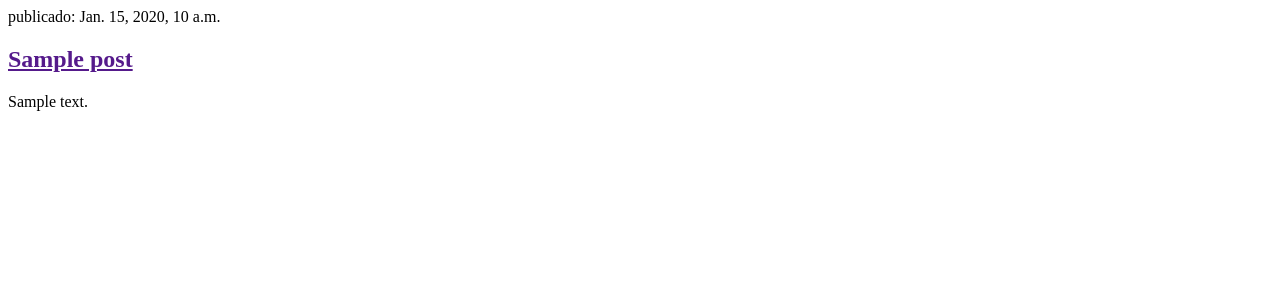
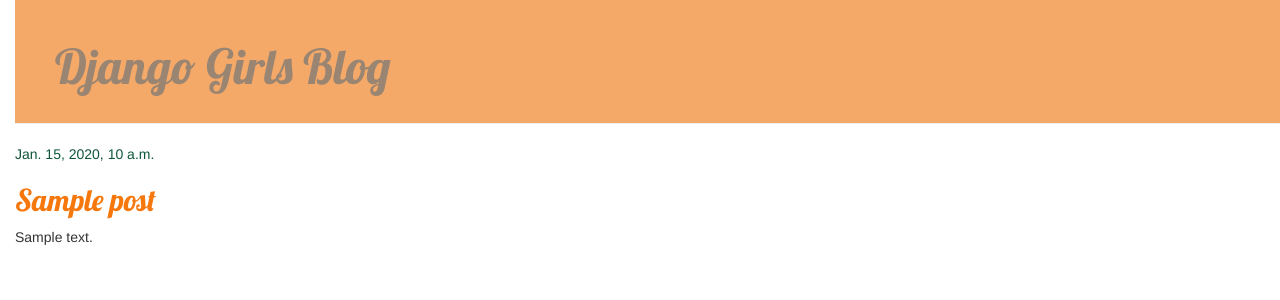
Before and after one commit to liiruhc/my-first-blog, a Django app: page / in a window 1280 px wide. Shown: the top 300 px of the page. Run offline with Django 3.2, Linux system fonts and the light colour scheme; tables that the repository leaves empty hold one stand-in row (values such as "Sample post"); some libraries are stand-ins or nearby versions.

Commit message:
Agregadas vistas y plantilla para el detalle del post del blog así como también CSS para el sitio.

```diff
--- /dev/null
+++ b/blog/static/css/blog.css
@@ -0,0 +1,53 @@
+h1 a, h2 a {
+    color: #C25100;
+    font-family: 'Lobster';
+}
+body {
+    padding-left: 15px;
+}
+.page-header {
+    background-color: #F4A968;
+    margin-top: 0;
+    padding: 20px 20px 20px 40px;
+}
+
+.page-header h1, .page-header h1 a, .page-header h1 a:visited, .page-header h1 a:active {
+    color: #9A8573;
+    font-size: 36pt;
+    text-decoration: none;
+}
+
+.content {
+    margin-left: 40px;
+}
+
+h1, h2, h3, h4 {
+    font-family: 'Lobster', cursive;
+}
+
+.date {
+    color:#0E573A;
+}
+
+.save {
+    float: right;
+}
+
+.post-form textarea, .post-form input {
+    width: 100%;
+}
+
+.top-menu, .top-menu:hover, .top-menu:visited {
+    color: #ffffff;
+    float: right;
+    font-size: 26pt;
+    margin-right: 20px;
+}
+
+.post {
+    margin-bottom: 70px;
+}
+
+.post h2 a, .post h2 a:visited {
+    color: #F6780D;
+}
--- /dev/null
+++ b/blog/templates/blog/base.html
@@ -0,0 +1,17 @@
+{% load static %}
+<html>
+    <head>
+        <title>Django Girls blog</title>
+        <link rel="stylesheet" href="//maxcdn.bootstrapcdn.com/bootstrap/3.2.0/css/bootstrap.min.css">
+        <link rel="stylesheet" href="//maxcdn.bootstrapcdn.com/bootstrap/3.2.0/css/bootstrap-theme.min.css">
+        <link rel="stylesheet" href="{% static 'css/blog.css' %}">
+        <link href="//fonts.googleapis.com/css?family=Lobster&subset=latin,latin-ext" rel="stylesheet" type="text/css">
+    </head>
+
+    <body>
+        <div class="page-header">
+            <h1><a href="/">Django Girls Blog</a></h1>
+        </div>
+        {% block content %}
+        {% endblock %}
+     </body>
--- a/blog/templates/blog/post_list.html
+++ b/blog/templates/blog/post_list.html
@@ -1,16 +1,13 @@
-<html>
-    <head>
-        <title>Django Girls blog</title>
-    </head>
+{% extends 'blog/base.html' %}
 
-    <body>
-        {% for post in posts %}
-    <div>
-        <p> publicado: {{ post.published_date }}</p>
-        <h2><a href="">{{ post.title }}</a></h2>
-        <p>{{ post.text|linebreaksbr }}</p>
-    </div>
-{% endfor %}
-
-    </body>
-</html>
+{% block content %}
+    {% for post in posts %}
+        <div class="post">
+            <div class="date">
+                {{ post.published_date }}
+            </div>
+            <h2><a href="{% url 'post_detail' pk=post.pk %}">{{ post.title }}</a></h2>
+            <p>{{ post.text|linebreaksbr }}</p>
+        </div>
+    {% endfor %}
+{% endblock %}
--- a/blog/urls.py
+++ b/blog/urls.py
@@ -2,4 +2,5 @@
 from . import views
 urlpatterns = [
     path('', views.post_list, name='post_list'),
+    path('post/<int:pk>/', views.post_detail, name='post_detail'),
 ]
--- a/blog/views.py
+++ b/blog/views.py
@@ -1,6 +1,9 @@
-from django.shortcuts import render
+from django.shortcuts import render, get_object_or_404
 from django.utils import timezone
 from .models import Post
 def post_list(request):
     posts = Post.objects.filter(published_date__lte=timezone.now()).order_by('published_date')
     return render(request, 'blog/post_list.html', {"posts":posts})
+def post_detail(request, pk):
+    post = get_object_or_404(Post, pk=pk)
+    return render(request, 'blog/post_detail.html', {'post': post})
```
Also changed, not shown: blog/templates/blog/post_detail.html (added, +13 -0 lines).
